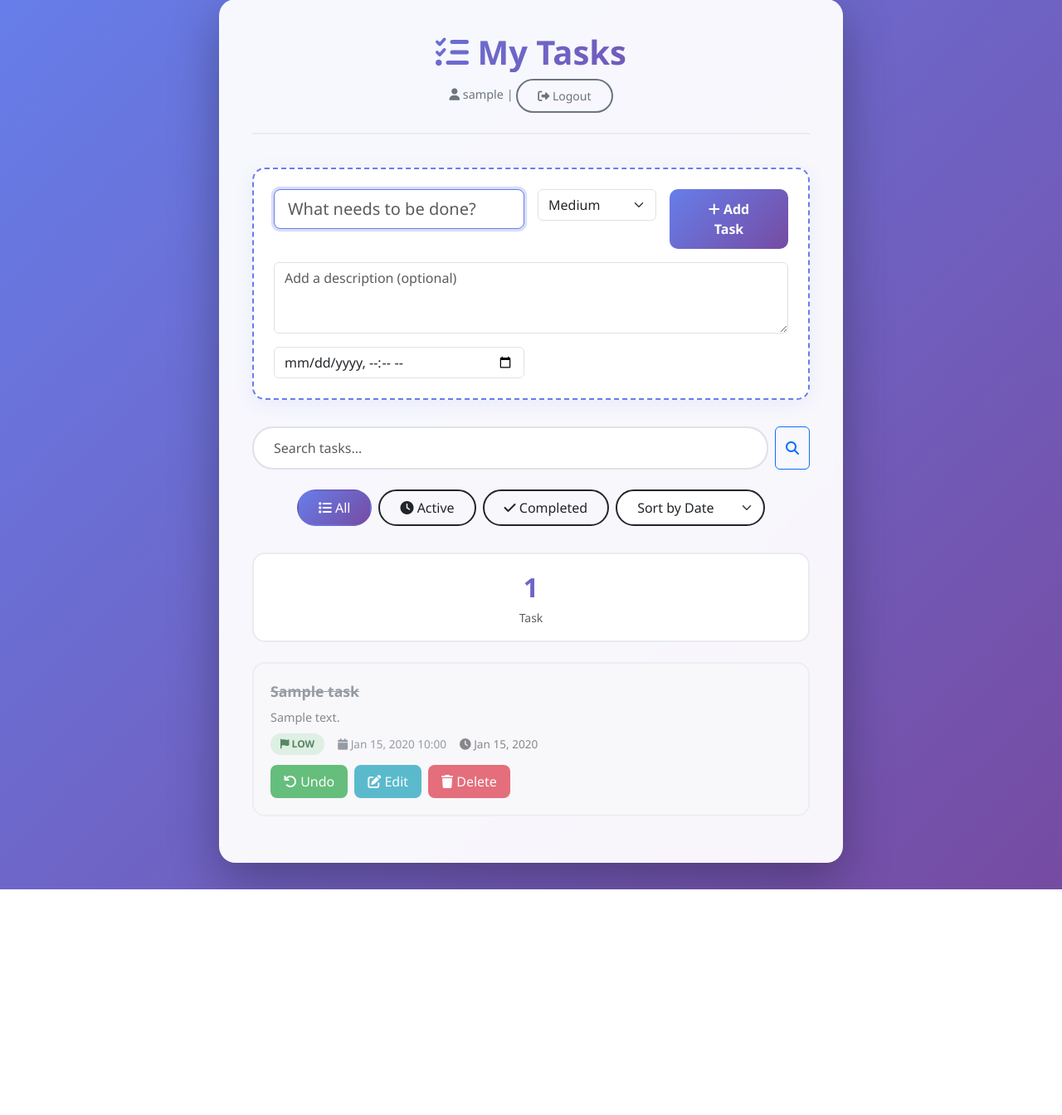
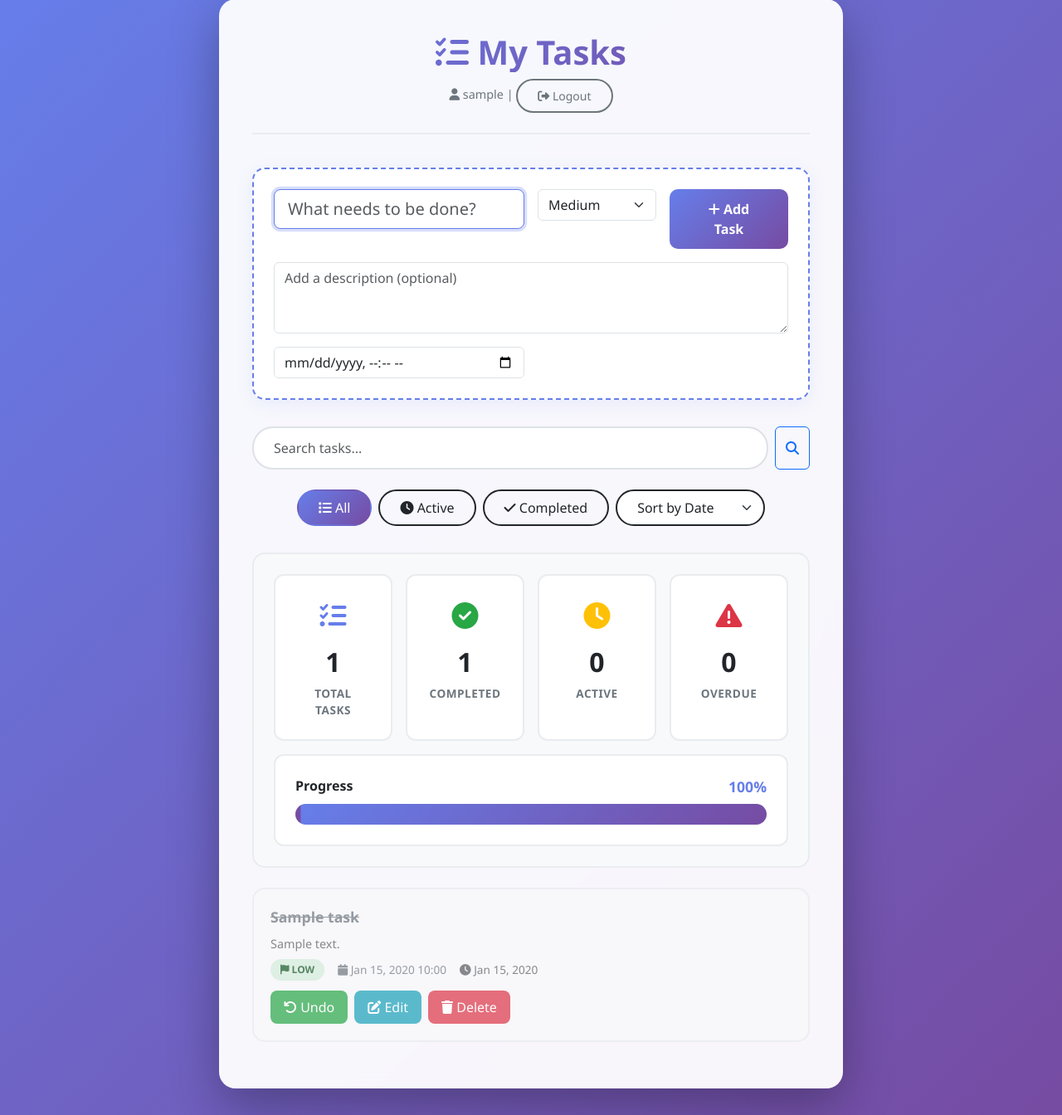
Before and after one commit to ShoxruxShokirov/TODO, a Django app: page / in a window 1280 px wide. Shown: the part 33-1377 px from the top of the page at 83% size. Before the commit the page ends 1105 px from the top, so only its background shows below. Run offline with Django 5.2, Linux system fonts and the light colour scheme; a user stored in the database is signed in; tables that the repository leaves empty hold one stand-in row (values such as "Sample post").

Commit message:
Add progress bar, statistics dashboard, and improved UI

```diff
--- a/tasks/templates/tasks/task_list.html
+++ b/tasks/templates/tasks/task_list.html
@@ -276,22 +291,78 @@
             color: white;
         }
 
-        .stats-card {
-            background: white;
+        .stats-container {
+            background: #f8f9fa;
             border-radius: 15px;
-            padding: 1rem;
-            margin-bottom: 1.5rem;
-            text-align: center;
+            padding: 1.5rem;
             border: 2px solid #e9ecef;
         }
 
-        .stats-number {
+        .stat-card {
+            background: white;
+            border-radius: 12px;
+            padding: 1.5rem;
+            text-align: center;
+            border: 2px solid #e9ecef;
+            transition: all 0.3s ease;
+            height: 100%;
+        }
+
+        .stat-card:hover {
+            transform: translateY(-5px);
+            box-shadow: 0 10px 25px rgba(0, 0, 0, 0.1);
+            border-color: #667eea;
+        }
+
+        .stat-icon {
+            font-size: 2rem;
+            margin-bottom: 0.5rem;
+            color: #667eea;
+        }
+
+        .stat-completed .stat-icon {
+            color: #28a745;
+        }
+
+        .stat-active .stat-icon {
+            color: #ffc107;
+        }
+
+        .stat-overdue .stat-icon {
+            color: #dc3545;
+        }
+
+        .stat-value {
             font-size: 2rem;
             font-weight: 700;
-            background: var(--primary-gradient);
-            -webkit-background-clip: text;
-            -webkit-text-fill-color: transparent;
-            background-clip: text;
+            color: #212529;
+            margin-bottom: 0.25rem;
+        }
+
+        .stat-label {
+            font-size: 0.85rem;
+            color: #6c757d;
+            text-transform: uppercase;
+            font-weight: 600;
+            letter-spacing: 0.5px;
+        }
+
+        .progress-container {
+            background: white;
+            border-radius: 12px;
+            padding: 1.5rem;
+            border: 2px solid #e9ecef;
+        }
+
+        .progress-label {
+            font-weight: 600;
+            color: #212529;
+        }
+
+        .progress-percentage {
+            font-weight: 700;
+            color: #667eea;
+            font-size: 1.1rem;
         }
 
         .alert {
@@ -396,10 +467,53 @@
                         </select>
                     </div>
 
-                    {% if tasks %}
-                        <div class="stats-card">
-                            <div class="stats-number">{{ tasks|length }}</div>
-                            <small class="text-muted">Task{{ tasks|length|pluralize }}</small>
+                    {% if total_tasks > 0 %}
+                        <div class="stats-container mb-4">
+                            <div class="row g-3">
+                                <div class="col-md-3">
+                                    <div class="stat-card">
+                                        <div class="stat-icon"><i class="fas fa-tasks"></i></div>
+                                        <div class="stat-value">{{ total_tasks }}</div>
+                                        <div class="stat-label">Total Tasks</div>
+                                    </div>
+                                </div>
+                                <div class="col-md-3">
+                                    <div class="stat-card stat-completed">
+                                        <div class="stat-icon"><i class="fas fa-check-circle"></i></div>
+                                        <div class="stat-value">{{ completed_tasks }}</div>
+                                        <div class="stat-label">Completed</div>
+                                    </div>
+                                </div>
+                                <div class="col-md-3">
+                                    <div class="stat-card stat-active">
+                                        <div class="stat-icon"><i class="fas fa-clock"></i></div>
+                                        <div class="stat-value">{{ active_tasks }}</div>
+                                        <div class="stat-label">Active</div>
+                                    </div>
+                                </div>
+                                <div class="col-md-3">
+                                    <div class="stat-card stat-overdue">
+                                        <div class="stat-icon"><i class="fas fa-exclamation-triangle"></i></div>
+                                        <div class="stat-value">{{ overdue_tasks }}</div>
+                                        <div class="stat-label">Overdue</div>
+                                    </div>
+                                </div>
+                            </div>
+                            <div class="progress-container mt-3">
+                                <div class="d-flex justify-content-between mb-2">
+                                    <span class="progress-label">Progress</span>
+                                    <span class="progress-percentage">{{ progress_percentage }}%</span>
+                                </div>
+                                <div class="progress" style="height: 25px; border-radius: 15px; background: #e9ecef;">
+                                    <div class="progress-bar progress-bar-striped progress-bar-animated"
+                                         role="progressbar"
+                                         style="width: {{ progress_percentage }}%; background: var(--primary-gradient);"
+                                         aria-valuenow="{{ progress_percentage }}"
+                                         aria-valuemin="0"
+                                         aria-valuemax="100">
+                                    </div>
+                                </div>
+                            </div>
                         </div>
                     {% endif %}
 
--- a/tasks/views.py
+++ b/tasks/views.py
@@ -6,6 +6,7 @@ from django.urls import reverse_lazy
 from django.http import JsonResponse
 from django.shortcuts import render, redirect, get_object_or_404
 from django.db.models import Q
+from django.utils import timezone
 from .models import Task
 from .forms import TaskForm, RegisterForm
 
@@ -59,6 +60,23 @@ class TaskListView(LoginRequiredMixin, ListView):
         context['filter_type'] = self.request.GET.get('filter', 'all')
         context['search_query'] = self.request.GET.get('search', '')
         context['sort_type'] = self.request.GET.get('sort', 'created')
+
+        # Statistics for progress bar
+        all_tasks = Task.objects.filter(user=self.request.user)
+        context['total_tasks'] = all_tasks.count()
+        context['completed_tasks'] = all_tasks.filter(completed=True).count()
+        context['active_tasks'] = all_tasks.filter(completed=False).count()
+        context['overdue_tasks'] = all_tasks.filter(
+            completed=False,
+            due_date__lt=timezone.now()
+        ).count()
+
+        # Calculate progress percentage
+        if context['total_tasks'] > 0:
+            context['progress_percentage'] = int((context['completed_tasks'] / context['total_tasks']) * 100)
+        else:
+            context['progress_percentage'] = 0
+
         return context
 
 
```
Also changed, not shown: other parts of tasks/templates/tasks/task_list.html (+20 -5 lines), RENDER_FIX.md (added, +66 -0 lines), RENDER_NAVIGATION.md (added, +55 -0 lines), RENDER_SETTINGS.md (added, +48 -0 lines).
